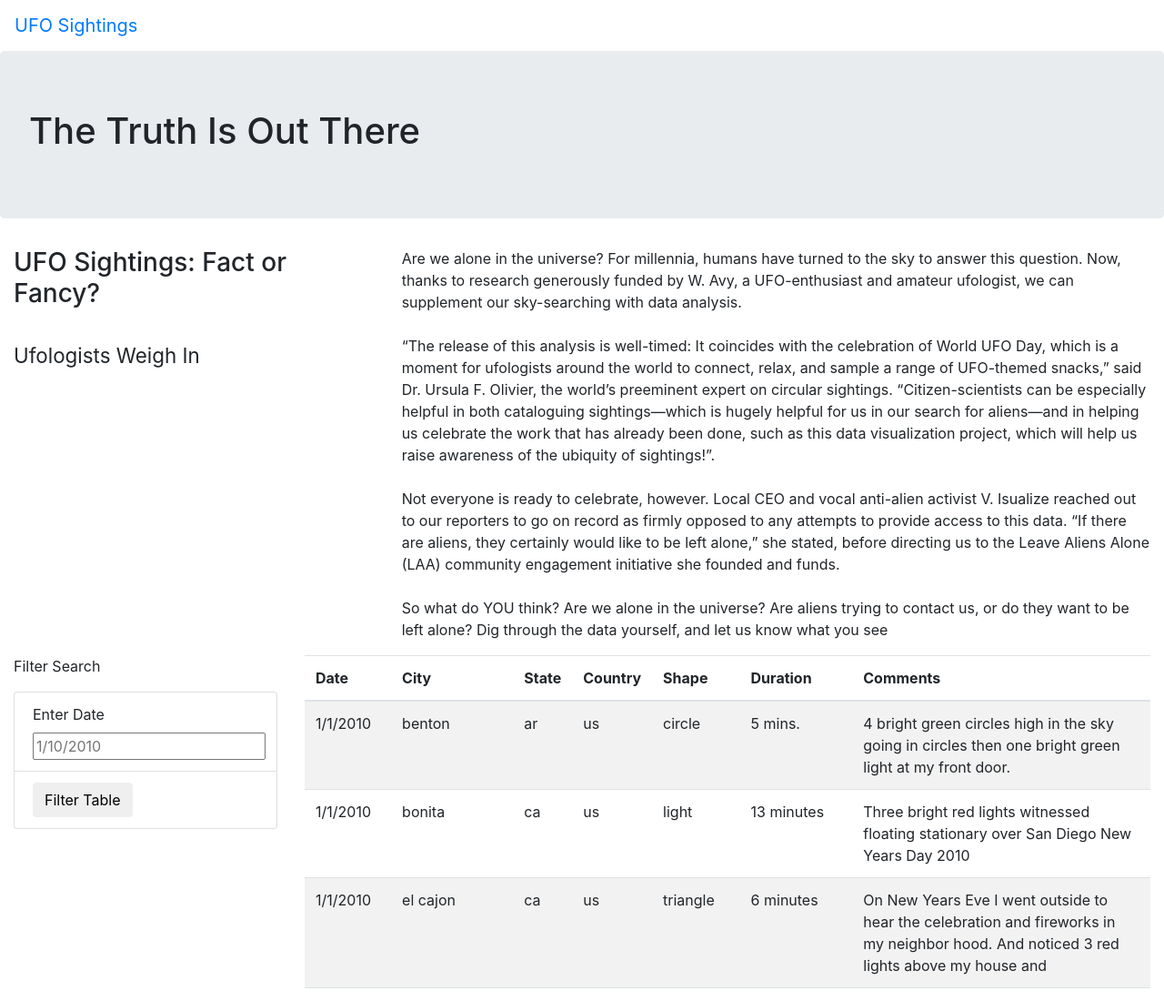
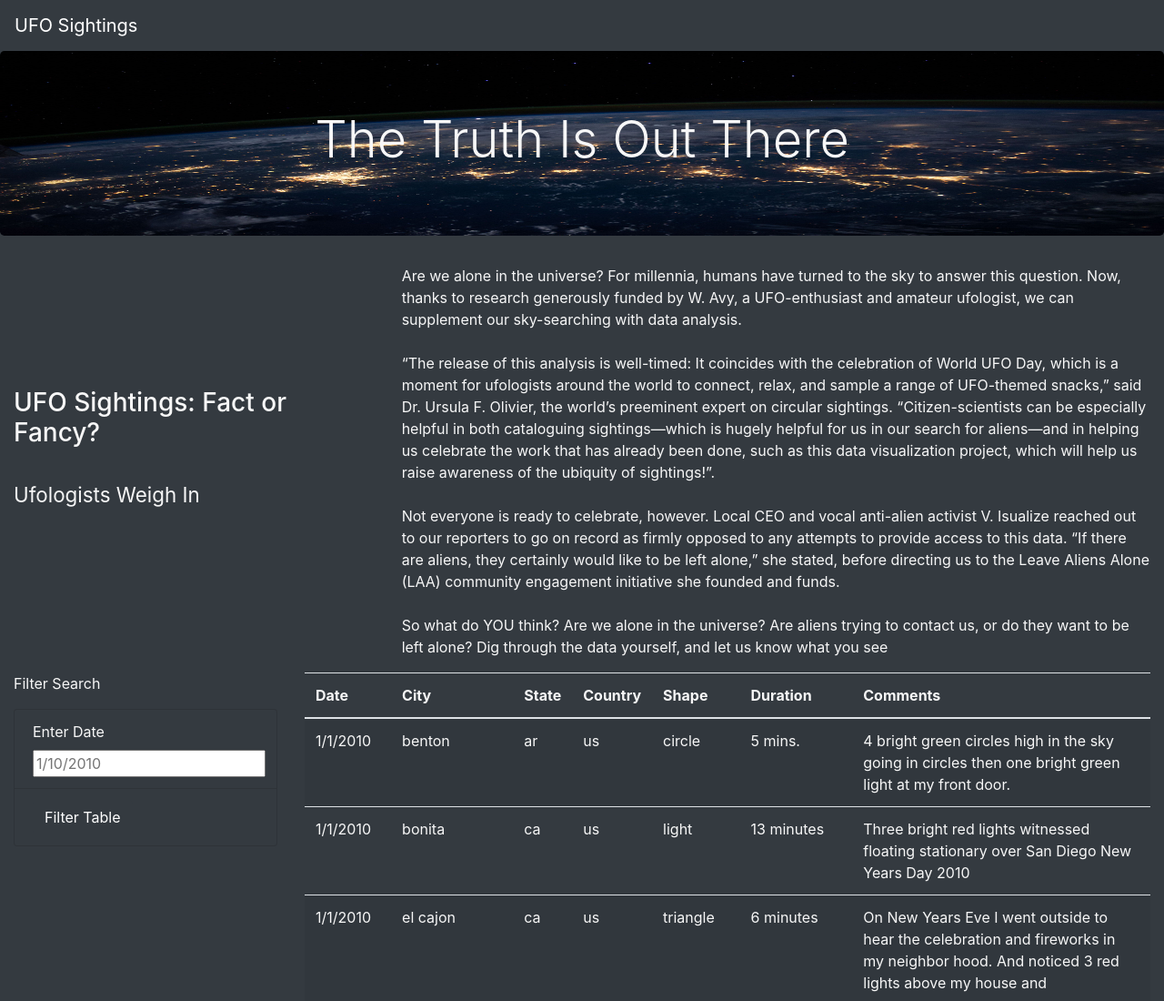
Before and after one commit to IZT-GM/UFOs, a plain HTML site: page index.html in a window 1280 px wide. Shown: the top 1100 px of the page at 91% size. Drawn offline with nearby package versions, Linux system fonts and the light colour scheme.

Commit message:
Index file update with style and image

```diff
--- a/index.html
+++ b/index.html
@@ -13,19 +13,19 @@
     <link rel="stylesheet" href="static/css/style.css">
 
 </head>
-<body>
+<body class="bg-dark">
 	<div class="wrapper">
-        <nav class="navbar navbar-expand-lg">
+        <nav class="navbar navbar-dark bg-dark navbar-expand-lg">
             <a class="navbar-brand" href="index.html">UFO Sightings</a>
         </nav>
     </div>
     <div class="jumbotron">
-        <h1>The Truth Is Out There</h1>
+        <h1 class="display-4">The Truth Is Out There</h1>
     </div>
     <div class="container-fluid">
         <div class="row">
             <div class="col-md-4">
-                <h3>UFO Sightings: Fact or Fancy?<br><br> <small>Ufologists Weigh In</small></h3>
+                <h3><br><br><br><br>UFO Sightings: Fact or Fancy?<br><br> <small>Ufologists Weigh In</small></h3>
             </div>
             <div class="col-md-8">
                 <p>
@@ -37,15 +37,15 @@
     <div class="container-fluid">
         <div class="row">
             <div class="col-md-3">
-                <form>
+                <form class="bg-dark">
                     <p>Filter Search</p>
-                        <ul class="list-group">
-                            <li class="list-group-item">
+                        <ul class="list-group bg-dark">
+                            <li class="list-group-item bg-dark">
                                 <label for="date">Enter Date</label>
                                 <input type="text" placeholder="1/10/2010" id="datetime" />
                             </li>
-                            <li class="list-group-item">
-                                <button id="filter-btn" type="button" class="btn btn-default">Filter Table</button>
+                            <li class="list-group-item bg-dark">
+                                <button id="filter-btn" type="button" class="btn btn-dark">Filter Table</button>
                             </li>
                         </ul>
                 </form>
--- a/static/css/style.css
+++ b/static/css/style.css
@@ -0,0 +1,13 @@
+body {
+
+    color: #f7f7f7;
+  }
+
+  .jumbotron {
+    background-image: url("../images/nasa.jpg");
+    background-size: 100% 100%;
+    text-align: center;
+  }
+h3 {
+    vertical-align: middle;
+}
```
Also changed, not shown: static/images/nasa.jpg (added).
